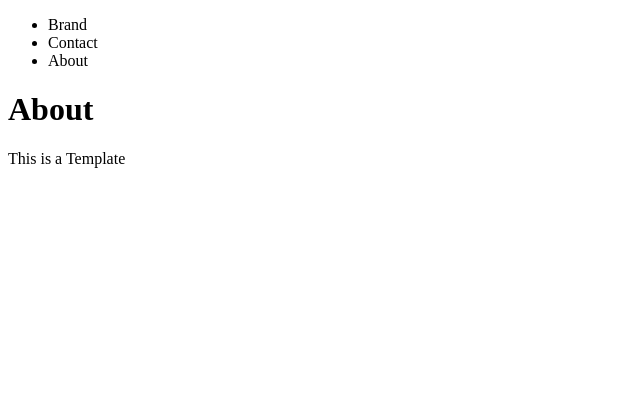
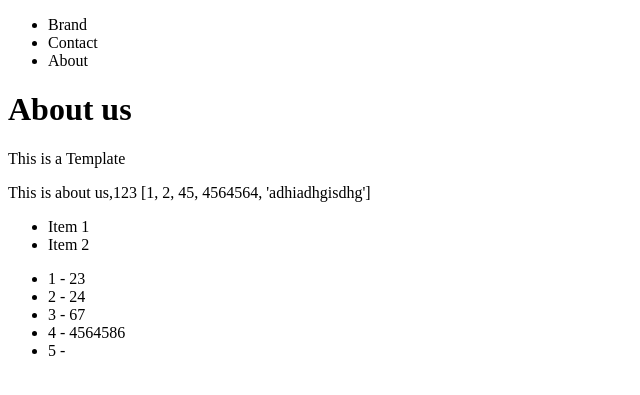
Before and after one commit to Saranyan91/trydjango, a Django app: page /about/ in a window 1280 px wide. Shown: the top 395 px of the page, without its empty margins (0-640 px from the left). Run offline with Django 3.2, Linux system fonts and the light colour scheme.

Commit message:
completed until template tags and filters

```diff
--- a/src/pages/views.py
+++ b/src/pages/views.py
@@ -13,7 +13,13 @@ def contact_view(request, *args, **kwargs):
 
 
 def about_view(request, *args, **kwargs):
-    return render(request, "about.html", {})
+    my_context = {
+        "my_text": "This is about us",
+        "this_is_true": True,
+        "my_number": 123,
+        "my_list": [1, 2, 45, 4564564, "adhiadhgisdhg"]
+    }
+    return render(request, "about.html", my_context)
 
 
 def social_view(request, *args, **kwargs):
--- a/src/templates/about.html
+++ b/src/templates/about.html
@@ -1,5 +1,26 @@
 {% extends 'base.html'%}
  {% block content%}
- <h1>About</h1>
+ <h1>About us</h1>
 <p>This is a Template</p>
+<p>
+{{my_text}},{{my_number}}
+{{my_list}}
+</p>
+
+<ul>
+<li>Item 1 </li>
+<li>Item 2</li>
+</ul>
+
+<ul>
+{% for abc in my_list %}
+  {% if this_is_true %}
+    <li> {{forloop.counter}} - {{abc|add:22}}</li>
+  {% else %}
+    <li> {{forloop.counter}} - {{abc}}</li>
+  {% endif %}
+
+{% endfor %}
+</ul>
+
 {% endblock %}
```
